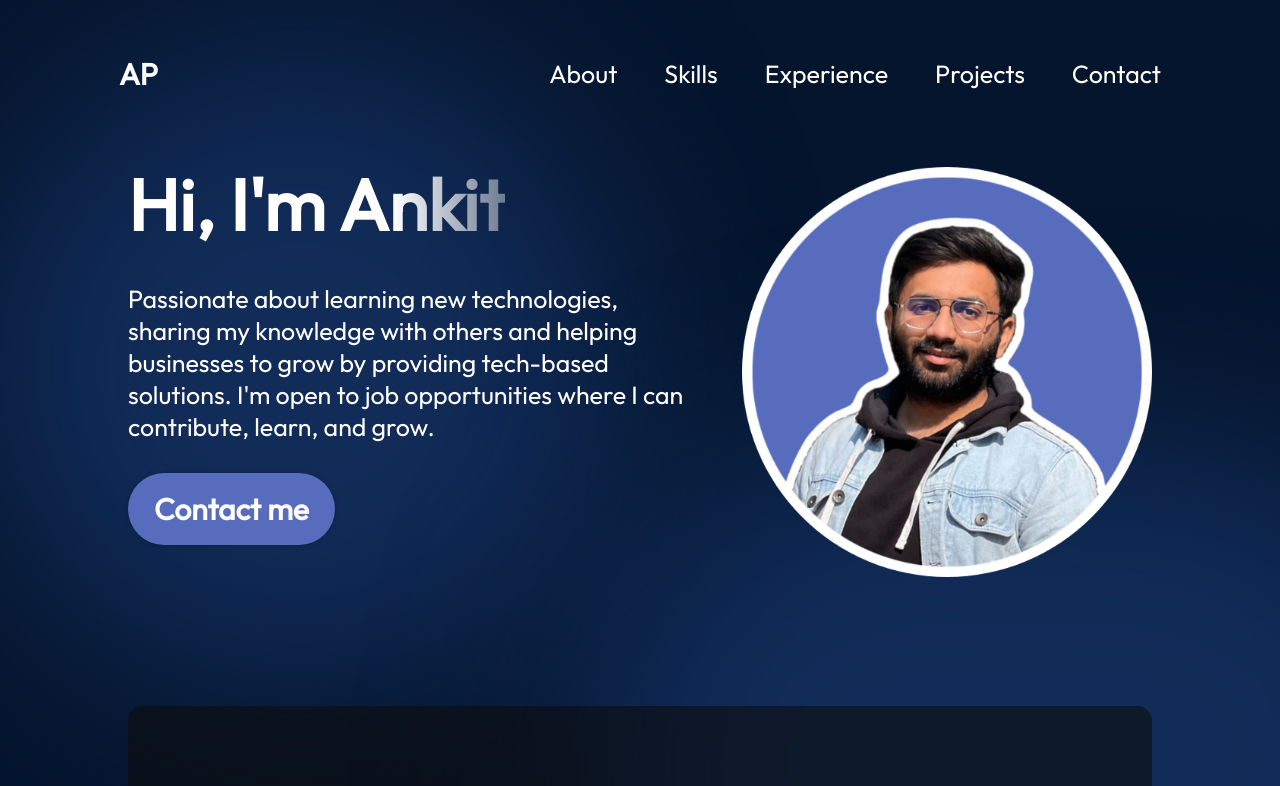
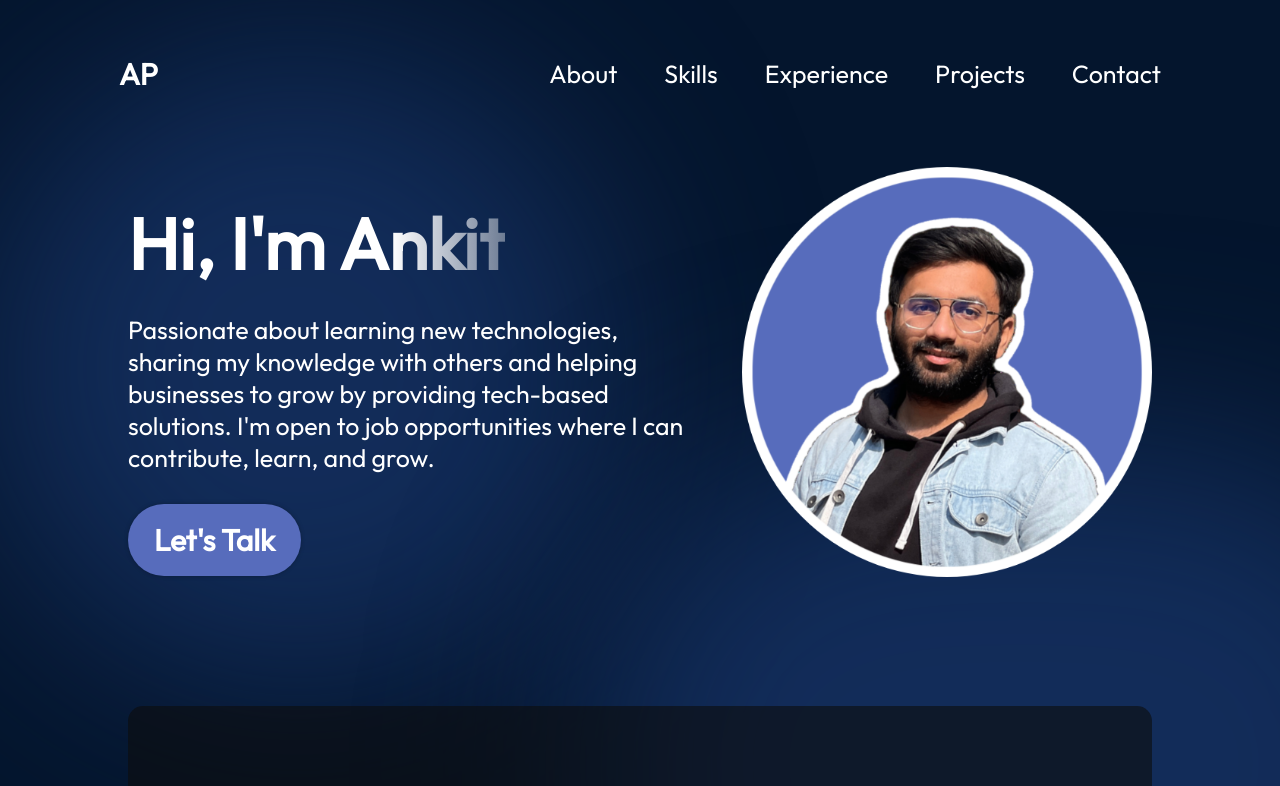
Before and after one commit to ankitpartap/my-portfolio, a React (Vite) app: page / in a window 1280 px wide. Shown: the top 786 px of the page. Built offline with nearby package versions, Linux system fonts and the light colour scheme.

Commit message:
fixing  title and img

```diff
--- a/src/components/Hero/Hero.jsx
+++ b/src/components/Hero/Hero.jsx
@@ -8,7 +8,7 @@ export const Hero = () => {
         <div className={styles.content}>
             <h1 className={styles.title}>Hi, I'm Ankit</h1>
             <p className={styles.description}>Passionate about learning new technologies, sharing my knowledge with others and helping businesses to grow by providing tech-based solutions. I'm open to job opportunities where I can contribute, learn, and grow.</p>
-            <a href="https://wa.me/917888912043?text=Hi!%20I'm%20found%20your%20profile%20intersted.%20Would%20you%20please%20tell%20me%20more%20about%20youself?" className={styles.contactBtn}>Contact me</a>
+            <a href="https://wa.me/917888912043?text=Hi!%20I'm%20found%20your%20profile%20intersted.%20Would%20you%20please%20tell%20me%20more%20about%20youself?" className={styles.contactBtn}>Let's Talk</a>
         </div>
         <img src={getImageUrl("hero/picofme2.png")} className={styles.heroImg} alt="image of me" />
         <div className={styles.topBlur}></div>
--- a/src/components/Hero/Hero.module.css
+++ b/src/components/Hero/Hero.module.css
@@ -25,8 +25,8 @@
 .title{
     font-size: 72px;
     font-weight: 900;
-    margin-top: -70px;
-    margin-bottom: 33px;
+    /* margin-top: -70px; */
+    margin-bottom: 25px;
     font-family: var(--font-robot);
     background: linear-gradient(90deg, rgba(255, 255, 255, 1) 70%, rgba(255, 255, 255,0) 120%);
     -webkit-text-fill-color: transparent;
```
